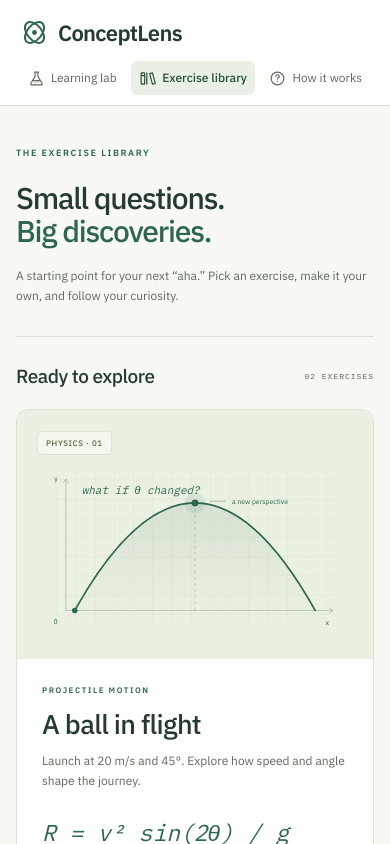
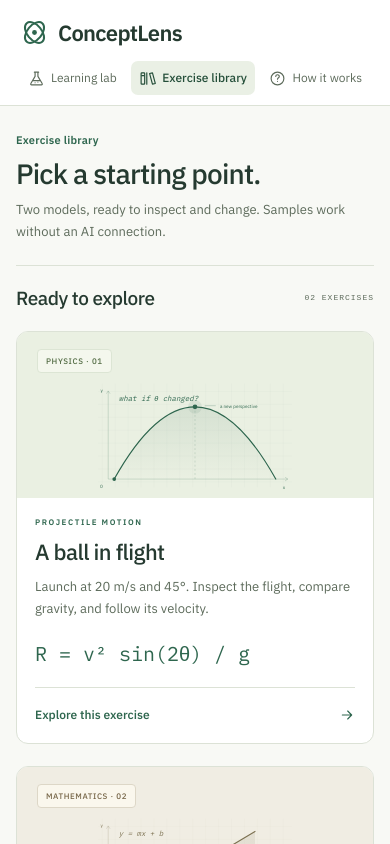
Before and after one commit to UAnirudh/CongressionalAppChallenge, a Next.js app: page /samples in a window 390 px wide. Shown: the top 844 px of the page. Built offline with nearby package versions, Linux system fonts and the light colour scheme.

Commit message:
Finish compact pages and bring inspected coordinates into view

```diff
--- a/src/app/globals.css
+++ b/src/app/globals.css
@@ -3194,3 +3194,86 @@ textarea {
   line-height: 1.5;
   letter-spacing: 0;
 }
+/* Finish the compact treatment on secondary pages and coordinate inspection. */
+.compact-intro {
+  padding: 34px 0 26px;
+}
+.compact-intro .eyebrow {
+  font-size: 11px;
+  letter-spacing: 0.02em;
+  margin-bottom: 9px;
+}
+.compact-intro h1 {
+  font-size: clamp(28px, 3vw, 36px);
+  letter-spacing: -0.03em;
+}
+.compact-intro > p {
+  font-size: 14px;
+  max-width: 650px;
+  margin-top: 10px;
+}
+.library-page .library-heading {
+  padding-top: 20px;
+}
+.library-page .exercise-visual {
+  padding: 16px 20px 0;
+}
+.library-page .exercise-visual .concept-art {
+  width: 100%;
+  height: 150px;
+}
+.library-page .exercise-body {
+  padding: 22px;
+}
+.library-page .exercise-body h2 {
+  font-size: 23px;
+}
+.library-page .exercise-body > p {
+  font-size: 13px;
+  max-width: 450px;
+}
+.library-page .exercise-equation {
+  font-size: 20px;
+  font-style: normal;
+  padding: 18px 0;
+}
+.library-page .exercise-cta {
+  font-size: 12px;
+}
+.linear-inspector {
+  flex-wrap: wrap;
+}
+.linear-inspector > .text-action {
+  margin-left: auto;
+}
+.inspection-note {
+  margin-top: 8px;
+  color: var(--muted);
+  font-size: 12px;
+}
+.problem-input .image-unavailable {
+  margin: 8px 0 12px;
+}
+@media (max-width: 760px) {
+  .compact-intro {
+    padding: 26px 0 22px;
+  }
+  .compact-intro h1 {
+    font-size: 28px;
+  }
+  .compact-intro > p {
+    font-size: 13px;
+  }
+  .library-page .exercise-visual .concept-art {
+    height: 120px;
+  }
+  .library-page .exercise-body {
+    padding: 18px;
+  }
+  .library-page .exercise-body h2 {
+    font-size: 22px;
+  }
+  .linear-inspector > .text-action {
+    margin-left: 0;
+  }
+}
--- a/src/app/guide/page.tsx
+++ b/src/app/guide/page.tsx
@@ -10,17 +10,17 @@ export const metadata = {
 const steps: { icon: IconName; title: string; text: string }[] = [
   {
     icon: 'spark',
-    title: 'Bring a little curiosity',
-    text: 'Type a projectile motion or unitless linear function problem, upload a clear image, or choose a ready-to-use exercise. Samples work without an AI connection.',
+    title: 'Choose a problem',
+    text: 'Type a projectile motion or unitless linear function problem, or choose a ready-to-use exercise. Samples work without an AI connection.',
   },
   {
     icon: 'sliders',
-    title: 'Make the model yours',
+    title: 'Review the model',
     text: 'Review every value and assumption. The interpretation can make mistakes, so compare it with your original problem and edit anything that needs correcting.',
   },
   {
     icon: 'target',
-    title: 'Explore, predict, understand',
+    title: 'Explore the result',
     text: 'Move a slider or change a value to see the graph respond. Inspect points, switch graph views, save a comparison, or export data as CSV. Choose “Make a prediction” to hide the results, try an answer, then check your reasoning against the model.',
   },
 ];
@@ -28,14 +28,10 @@ const steps: { icon: IconName; title: string; text: string }[] = [
 export default function Guide() {
   return (
     <main id="main" className="main-content guide-page">
-      <div className="page-intro">
-        <span className="eyebrow">A FIELD GUIDE TO CURIOSITY</span>
-        <h1>
-          Understanding starts
-          <br />
-          <em>with exploring.</em>
-        </h1>
-        <p>You don’t need to know the answer to get started. Just bring a question.</p>
+      <div className="page-intro compact-intro">
+        <span className="eyebrow">How it works</span>
+        <h1>A quick guide to the lab.</h1>
+        <p>From a problem to a model you can inspect, compare, and test.</p>
       </div>
       <div className="guide-steps">
         {steps.map((step, i) => (
@@ -63,7 +59,8 @@ export default function Guide() {
           <h3>Linear functions</h3>
           <p>
             Explore y = mx + b with unitless axes. Choose your x window, inspect any coordinate, and
-            compare a saved function. The y axis fits your values.
+            compare a saved function. Use “Show on graph” to bring an inspected coordinate into
+            view. The y axis fits your values.
           </p>
           <h3>Checking predictions</h3>
           <p>
--- a/src/app/samples/page.tsx
+++ b/src/app/samples/page.tsx
@@ -11,17 +11,10 @@ export const metadata = {
 export default function Samples() {
   return (
     <main id="main" className="main-content library-page">
-      <div className="page-intro">
-        <span className="eyebrow">THE EXERCISE LIBRARY</span>
-        <h1>
-          Small questions.
-          <br />
-          <em>Big discoveries.</em>
-        </h1>
-        <p>
-          A starting point for your next “aha.” Pick an exercise, make it your own, and follow your
-          curiosity.
-        </p>
+      <div className="page-intro compact-intro">
+        <span className="eyebrow">Exercise library</span>
+        <h1>Pick a starting point.</h1>
+        <p>Two models, ready to inspect and change. Samples work without an AI connection.</p>
       </div>
       <div className="library-heading">
         <h2>Ready to explore</h2>
@@ -36,7 +29,10 @@ export default function Samples() {
           <div className="exercise-body">
             <span className="eyebrow">PROJECTILE MOTION</span>
             <h2>A ball in flight</h2>
-            <p>Launch at 20 m/s and 45°. Explore how speed and angle shape the journey.</p>
+            <p>
+              Launch at 20 m/s and 45°. Inspect the flight, compare gravity, and follow its
+              velocity.
+            </p>
             <div className="exercise-equation">R = v² sin(2θ) / g</div>
             <span className="exercise-cta">
               Explore this exercise <Icon name="arrow" />
--- a/src/components/linear-simulator.tsx
+++ b/src/components/linear-simulator.tsx
@@ -27,6 +27,7 @@ export function LinearSimulator({
   const [extent, setExtent] = useState(10);
   const [inspect, setInspect] = useState(3);
   const [baseline, setBaseline] = useState<Linear | null>(null);
+  const [graphRevision, setGraphRevision] = useState(0);
   const data = Array.from({ length: 101 }, (_, i) => {
     const x = -extent + (i * extent) / 50;
     return { x, y: linearValue(model, x) };
@@ -101,6 +102,7 @@ export function LinearSimulator({
               />
             ) : (
               <ExplorerGraph
+                key={graphRevision}
                 series={series}
                 xLabel="x (unitless)"
                 yLabel="y (unitless)"
@@ -123,7 +125,24 @@ export function LinearSimulator({
                 <span className="inspect-result">
                   f({fmt(inspect)}) = <strong>{fmt(selected.y)}</strong>
                 </span>
+                <button
+                  className="text-action"
+                  type="button"
+                  onClick={() => {
+                    setExtent(Math.max(extent, Math.abs(inspect)));
+                    setView('graph');
+                    setGraphRevision((n) => n + 1);
+                  }}
+                >
+                  Show on graph
+                </button>
               </div>
+              {Math.abs(inspect) > extent && (
+                <p className="inspection-note">
+                  This coordinate is outside the current x window. Choose “Show on graph” to include
+                  it.
+                </p>
+              )}
               <dl className="metrics">
                 <div>
                   <dt>Slope · m</dt>
--- a/src/components/problem-input.tsx
+++ b/src/components/problem-input.tsx
@@ -31,7 +31,11 @@ export function ProblemInput({
         const image = data.get('image');
         const text = String(data.get('text') || '');
         if (!text.trim() && (!(image instanceof File) || !image.size)) {
-          setMessage('Type a problem or choose an image.');
+          setMessage(
+            provider.supportsImages
+              ? 'Type a problem or choose an image.'
+              : 'Type a problem to continue.',
+          );
           return;
         }
         if (
@@ -89,23 +93,15 @@ export function ProblemInput({
           maxLength={MAX_TEXT_LENGTH}
           placeholder="A ball is launched at 20 m/s at 45 degrees from level ground…"
         />
+        {provider.supportsImages && (
           <div className="upload-field">
             <Icon name="upload" />
             <label htmlFor="problem-image">
-            <strong>
-              {provider.supportsImages
-                ? fileName || 'Or upload a problem image'
-                : 'Image input unavailable with GPT-OSS'}
-            </strong>
-            <span>
-              {provider.supportsImages
-                ? 'PNG, JPG or WebP · Up to 2 MB'
-                : 'Use a typed problem or a sample exercise'}
-            </span>
+              <strong>{fileName || 'Or upload a problem image'}</strong>
+              <span>PNG, JPG or WebP · Up to 2 MB</span>
             </label>
             <input
               ref={imageInput}
-            disabled={!provider.supportsImages}
               id="problem-image"
               name="image"
               type="file"
@@ -120,6 +116,7 @@ export function ProblemInput({
               aria-describedby="upload-note"
             />
           </div>
+        )}
         {!provider.supportsImages && (
           <p className="note image-unavailable">
             GPT-OSS on {provider.name} reads text only. Type or paste your problem above.
@@ -142,7 +139,8 @@ export function ProblemInput({
         <p id="upload-note" className="note">
           {provider.supportsImages ? 'Text and images are' : 'Problem text is'} sent to{' '}
           {provider.name}, subject to provider retention policies. We don’t permanently store them.
-          Remove personal information first. Still images only, up to 16 megapixels.
+          Remove personal information first.
+          {provider.supportsImages && ' Still images only, up to 16 megapixels.'}
         </p>
         {hasImage && (
           <label className="consent" key={imageRevision}>
```
Also changed, not shown: 3 other files (tests, documents, lock files or other folders). Lines whose indentation alone changed are shown as unchanged.
